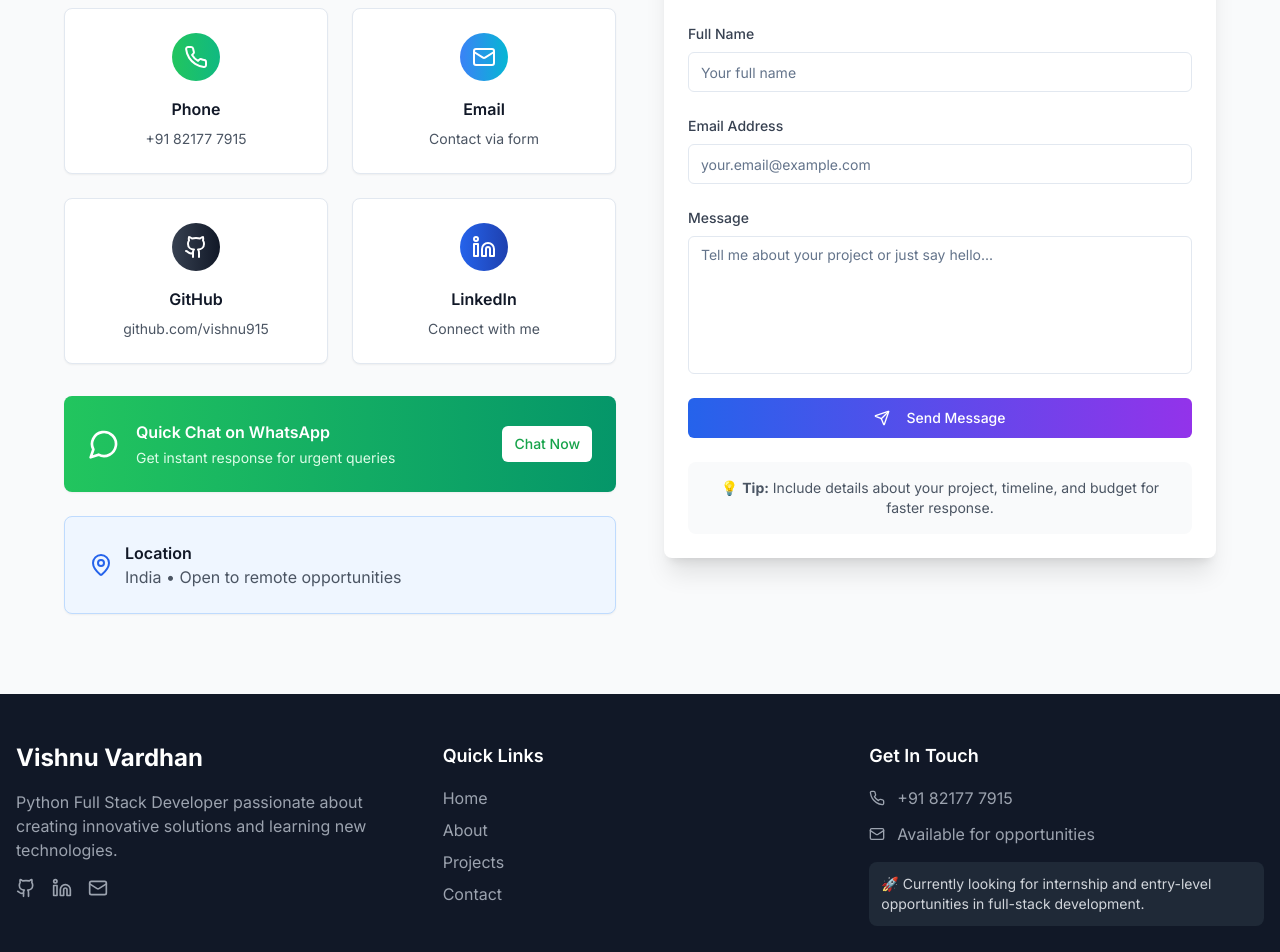
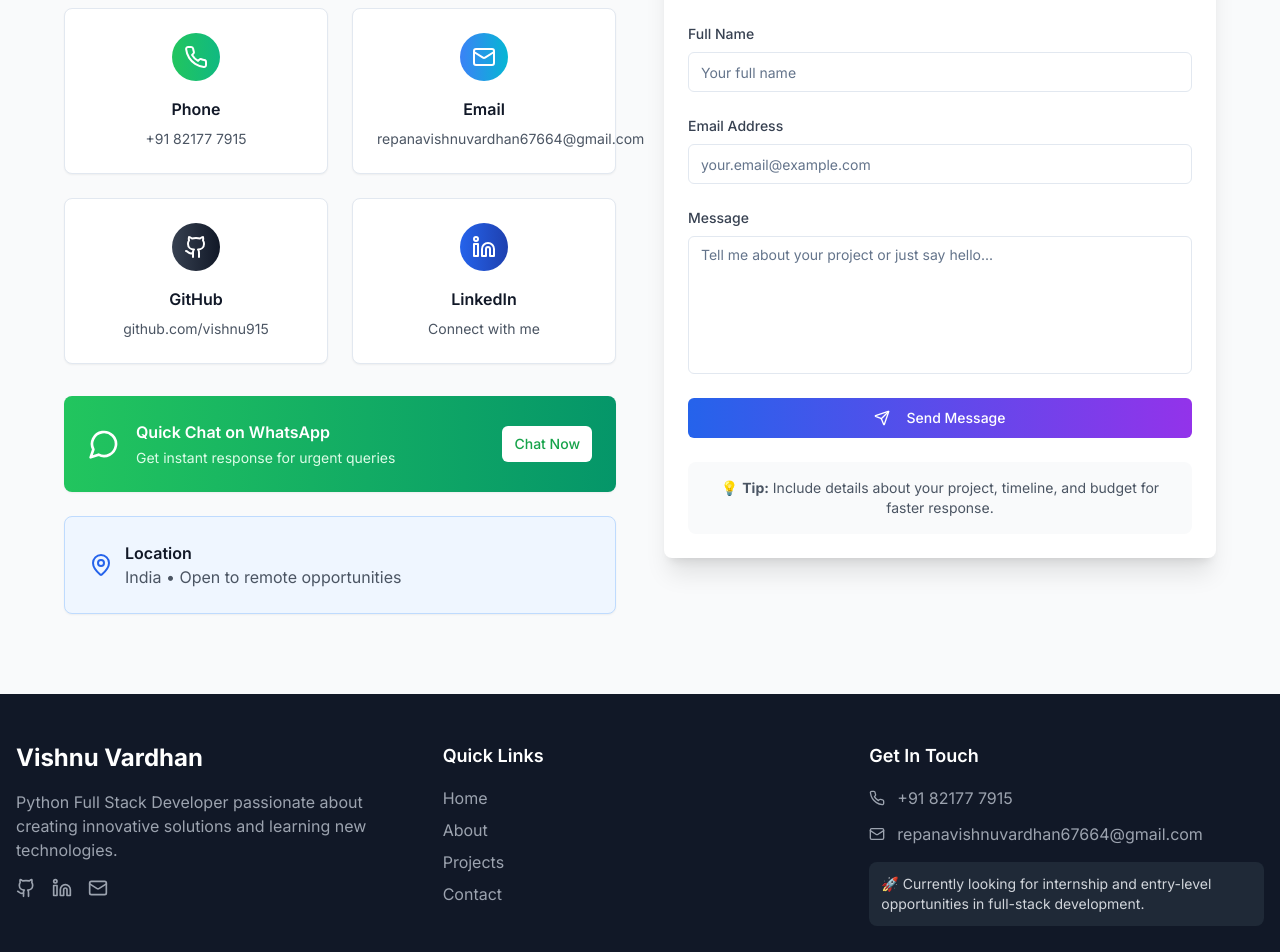
Before and after one commit to Gaddamadithya/Adithya-portfolio, a React (Vite) app: page / in a window 1280 px wide. Shown: the part 3880-4832 px from the top of the page. Built offline with nearby package versions, Linux system fonts and the light colour scheme.

Commit message:
Add email to contact info
Update contact email address.

```diff
--- a/src/components/Contact.tsx
+++ b/src/components/Contact.tsx
@@ -39,8 +39,8 @@ const Contact = () => {
     {
       icon: <Mail className="w-6 h-6" />,
       title: "Email",
-      value: "Contact via form",
-      action: "#contact-form",
+      value: "repanavishnuvardhan67664@gmail.com",
+      action: "mailto:repanavishnuvardhan67664@gmail.com",
       color: "from-blue-500 to-cyan-500"
     },
     {
@@ -82,7 +82,7 @@ const Contact = () => {
                   key={index}
                   className="group hover:shadow-lg transition-all duration-300 hover:-translate-y-1 cursor-pointer"
                   onClick={() => {
-                    if (method.action.startsWith('http') || method.action.startsWith('tel:')) {
+                    if (method.action.startsWith('http') || method.action.startsWith('tel:') || method.action.startsWith('mailto:')) {
                       window.open(method.action, '_blank');
                     } else if (method.action.startsWith('#')) {
                       document.querySelector(method.action)?.scrollIntoView({ behavior: 'smooth' });
--- a/src/components/Footer.tsx
+++ b/src/components/Footer.tsx
@@ -32,7 +32,7 @@ const Footer = () => {
                 <Linkedin size={20} />
               </a>
               <a
-                href="mailto:contact@vishnuvardhan.dev"
+                href="mailto:repanavishnuvardhan67664@gmail.com"
                 className="text-gray-400 hover:text-white transition-colors"
               >
                 <Mail size={20} />
@@ -89,7 +89,7 @@ const Footer = () => {
               </div>
               <div className="flex items-center space-x-3">
                 <Mail size={16} className="text-gray-400" />
-                <span className="text-gray-400">Available for opportunities</span>
+                <span className="text-gray-400">repanavishnuvardhan67664@gmail.com</span>
               </div>
             </div>
             <div className="mt-4 p-3 bg-gray-800 rounded-lg">
```
